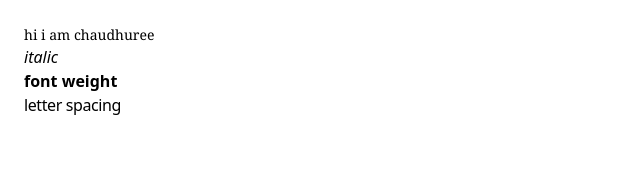
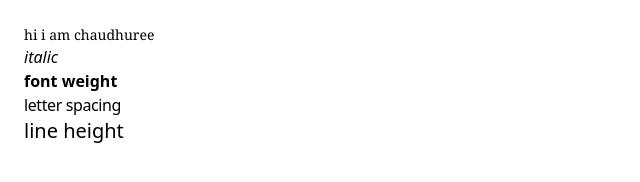
Before and after one commit to chaudhuree/tailwind-full, a website built with Vite: page font and sizing/index.html in a window 1280 px wide. Shown: the whole page, without its empty margins (0-640 px from the left). Built offline with nearby package versions, Linux system fonts and the light colour scheme.

Commit message:
docs: leading or line hight

```diff
--- a/font and sizing/index.html
+++ b/font and sizing/index.html
@@ -13,6 +13,7 @@
       <p class="italic hover:not-italic">italic</p>
       <p class="font-semibold hover:font-normal">font weight</p>
       <p class="tracking-tight hover:tracking-wide">letter spacing</p>
+      <p class="text-xl hover:leading-none">line height</p>
     </div>
   </body>
 </html>
```
